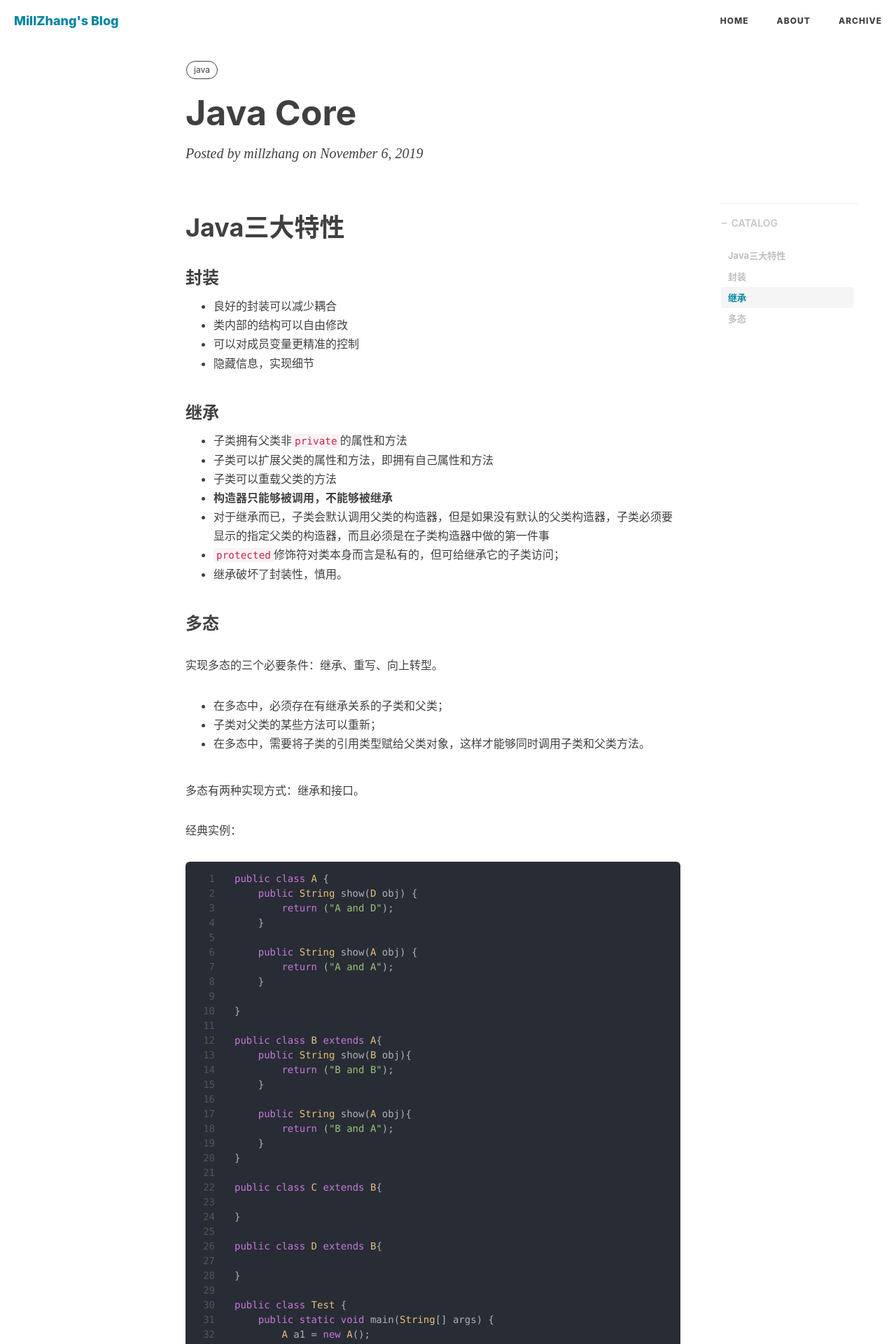
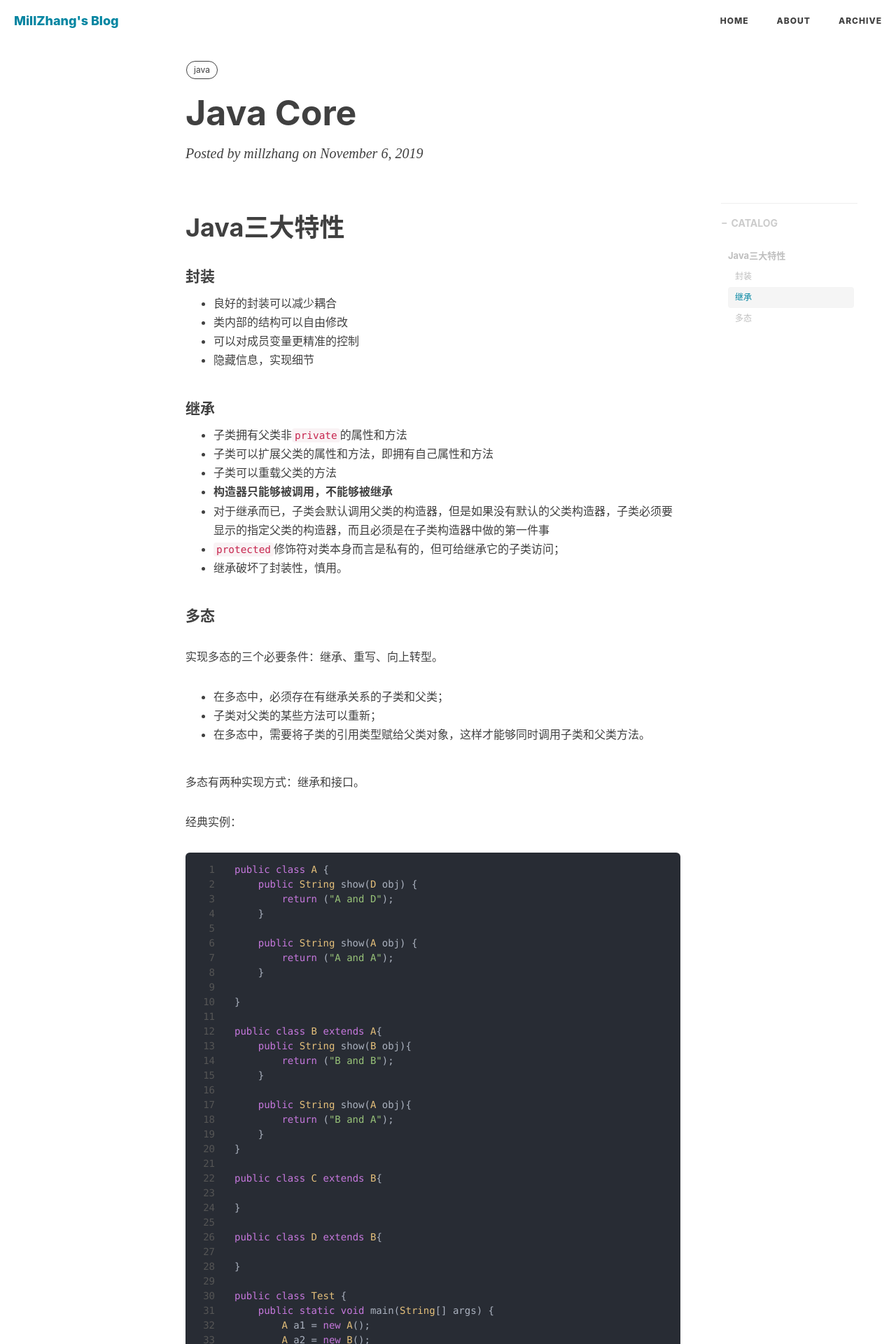
Before and after one commit to millzhang/millzhang.github.com, a Jekyll site: the page built from _posts/2019-11-06-Java Core.md, in a window 1280 px wide. Shown: the top 1920 px of the page at 70% size. Built offline with Jekyll 4.4.1, drawn with Linux system fonts in a browser that asks for light colours; nearby versions of some CDN libraries; comment, search, counter and statistics services are not loaded.

```diff
--- a/_posts/2019-11-06-Java Core.md
+++ b/_posts/2019-11-06-Java Core.md
@@ -12,14 +12,14 @@ tags:
 
 # Java三大特性
 
-###  封装
+####  封装
 
 - 良好的封装可以减少耦合
 - 类内部的结构可以自由修改
 - 可以对成员变量更精准的控制
 - 隐藏信息，实现细节
 
-### 继承
+#### 继承
 
 - 子类拥有父类非`private`的属性和方法
 - 子类可以扩展父类的属性和方法，即拥有自己属性和方法
@@ -29,7 +29,7 @@ tags:
 - `protected`修饰符对类本身而言是私有的，但可给继承它的子类访问；
 - 继承破坏了封装性，慎用。
 
-### 多态
+#### 多态
 
 实现多态的三个必要条件：继承、重写、向上转型。
 
```
